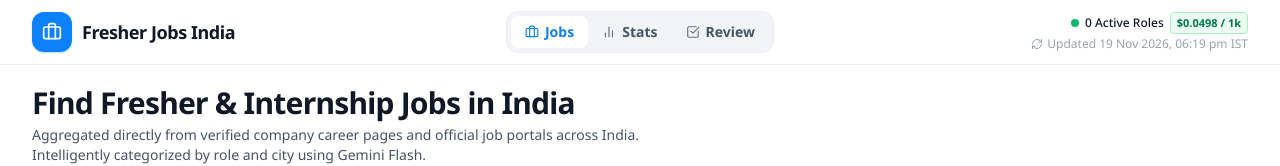
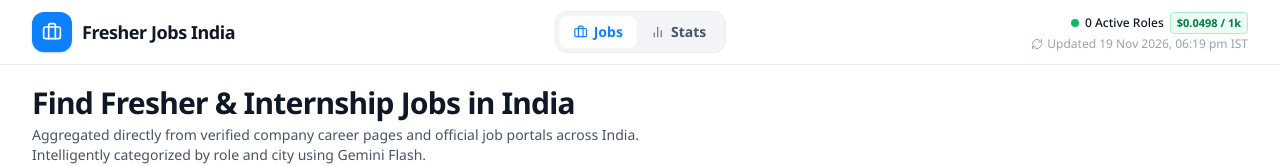
Before and after one commit to Maruf-404/Jobscrapper, a Next.js app: page / in a window 1280 px wide. Shown: the top 166 px of the page. Built offline with nearby package versions, Linux system fonts and the light colour scheme; no server answers; the database is empty.

Commit message:
hide the review

```diff
--- a/app/components/Header.tsx
+++ b/app/components/Header.tsx
@@ -2,7 +2,7 @@
 
 import Link from 'next/link';
 import { usePathname } from 'next/navigation';
-import { BarChart2, Briefcase, RefreshCw, CheckSquare } from 'lucide-react';
+import { BarChart2, Briefcase, RefreshCw } from 'lucide-react';
 
 interface HeaderProps {
   activeCount: number;
@@ -13,7 +13,6 @@ export default function Header({ activeCount, lastUpdatedIST }: HeaderProps) {
   const pathname = usePathname();
   const isJobs = pathname === '/';
   const isStats = pathname === '/stats';
-  const isReview = pathname === '/review';
 
   return (
     <header className="sticky top-0 z-30 bg-white/95 backdrop-blur border-b border-[#EAECF0]">
@@ -33,7 +32,7 @@ export default function Header({ activeCount, lastUpdatedIST }: HeaderProps) {
             </Link>
           </div>
 
-          {/* Center: Jobs, Stats, and Review Navigation */}
+          {/* Center: Jobs & Stats Navigation */}
           <nav className="absolute left-1/2 -translate-x-1/2 flex items-center p-1 bg-[#F2F4F7] rounded-xl border border-[#EAECF0] shadow-2xs">
             <Link
               href="/"
@@ -56,17 +55,6 @@ export default function Header({ activeCount, lastUpdatedIST }: HeaderProps) {
             >
               <BarChart2 className={`w-3.5 h-3.5 ${isStats ? 'text-[#0D81FC]' : 'text-[#667085]'}`} />
               <span>Stats</span>
-            </Link>
-            <Link
-              href="/review"
-              className={`flex items-center gap-1.5 px-3 sm:px-3.5 py-1.5 rounded-lg text-xs sm:text-sm font-semibold transition-all ${
-                isReview
-                  ? 'bg-white text-[#0D81FC] shadow-xs'
-                  : 'text-[#475467] hover:text-[#101828] hover:bg-white/60'
-              }`}
-            >
-              <CheckSquare className={`w-3.5 h-3.5 ${isReview ? 'text-[#0D81FC]' : 'text-[#667085]'}`} />
-              <span>Review</span>
             </Link>
           </nav>
 
```
